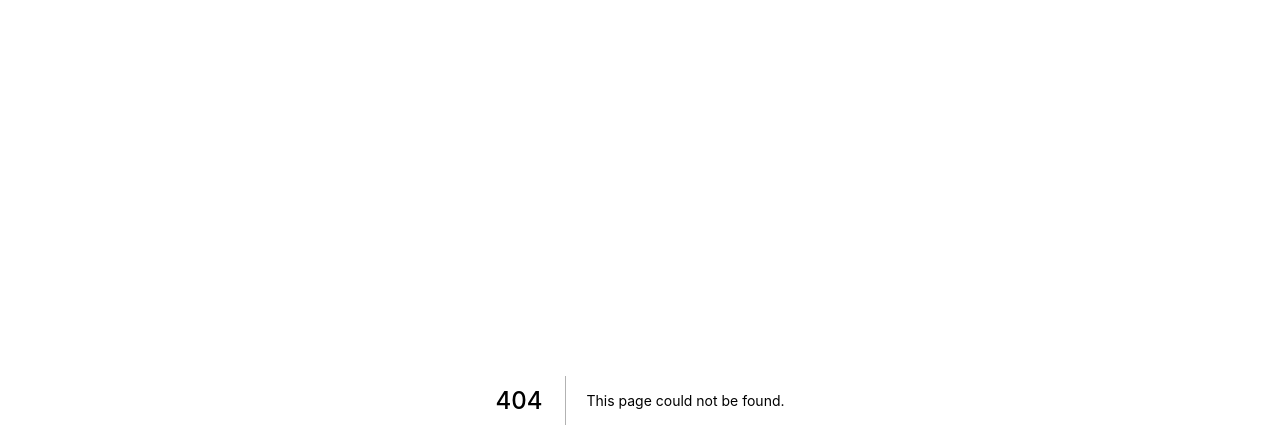
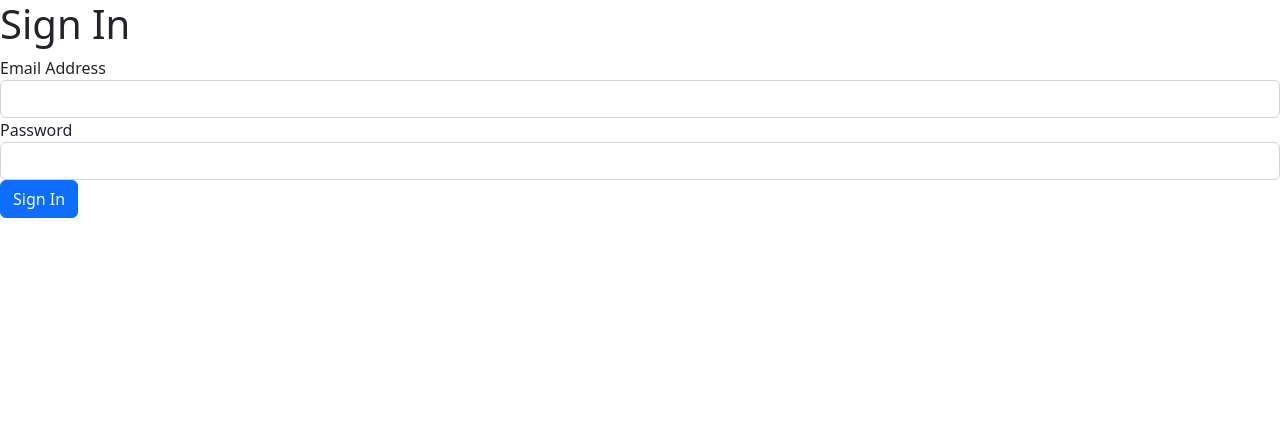
Before and after one commit to riveramariano/ticketing, a Next.js app in the folder client/: page /auth/sign-in in a window 1280 px wide. Before the commit this address had no page. Shown: the top 448 px of the page. Built offline with nearby package versions, Linux system fonts and the light colour scheme.

Commit message:
Sign In Component

```diff
--- /dev/null
+++ b/client/pages/auth/sign-in.js
@@ -0,0 +1,47 @@
+import { useState } from 'react';
+import Router from 'next/router';
+import useRequest from '../../hooks/use-request';
+
+const SignIn = () => {
+  const [email, setEmail] = useState('');
+  const [password, setPassword] = useState('');
+  const { doRequest, errors } = useRequest({
+    url: '/api/users/sign-in',
+    method: 'post',
+    body: { email, password },
+    onSuccess: () => Router.push('/')
+  });
+
+  const onSubmit = (event) => {
+    event.preventDefault();
+    doRequest();
+  };
+
+  return (
+    <form onSubmit={onSubmit}>
+      <h1>Sign In</h1>
+      <div className="form-group">
+        <label>Email Address</label>
+        <input
+          type="email"
+          className="form-control"
+          value={email}
+          onChange={(e) => setEmail(e.target.value)}
+        />
+      </div>
+      <div className="form-group">
+        <label>Password</label>
+        <input
+          type="password"
+          className="form-control"
+          value={password}
+          onChange={(e) => setPassword(e.target.value)}
+        />
+      </div>
+      {errors}
+      <button className="btn btn-primary">Sign In</button>
+    </form>
+  );
+};
+
+export default SignIn;
--- a/client/pages/index.js
+++ b/client/pages/index.js
@@ -1,9 +1,7 @@
 import buildClient from "../api/build-client";
 
 const LandingPage = ({ currentUser }) => {
-  console.log(currentUser);
-
-  return <h1>LandingPage</h1>;
+  return currentUser ? <h1>You're signed in</h1> : <h1>You're not signed-in</h1>
 };
 
 // Executed during the SSR process
```
